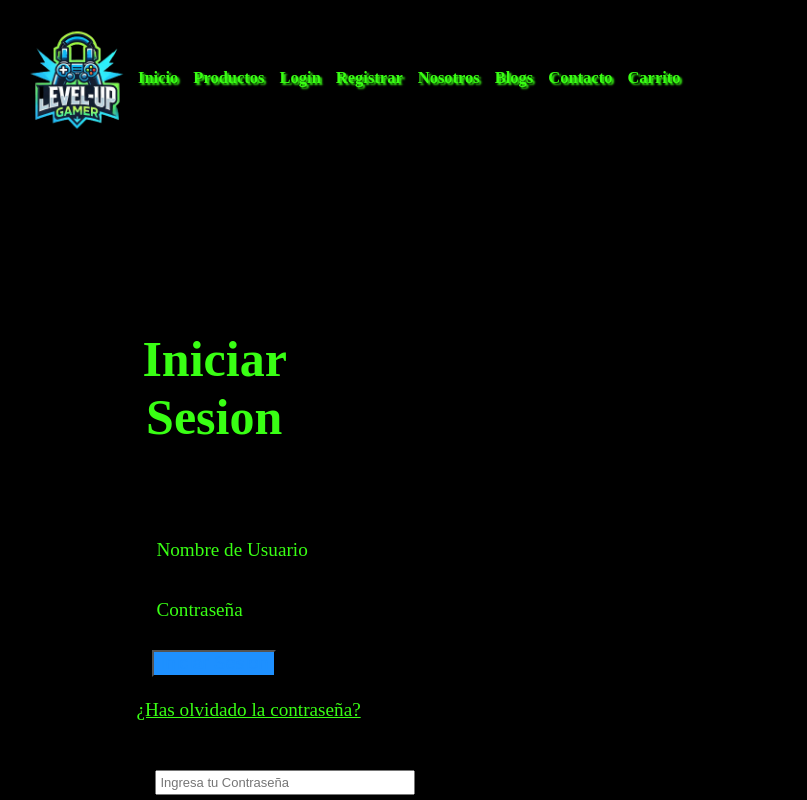
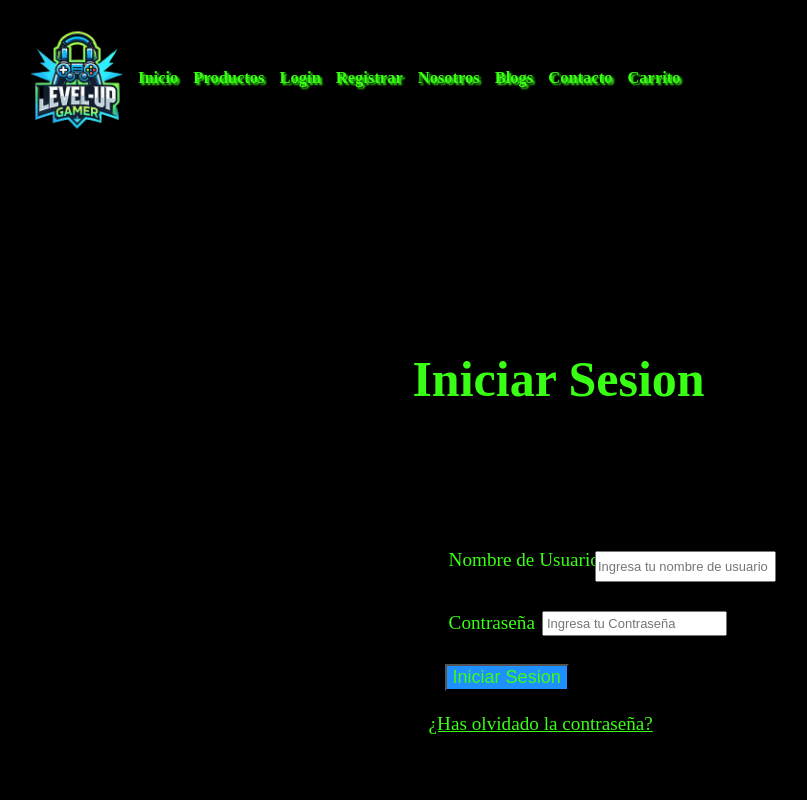
Before and after one commit to javithox/proyecto-full-stack2.1, a React (Vite) app in the folder vite-project/: page /login in a window 1280 px wide. Shown: the top 800 px of the page, without its empty margins (10-817 px from the left). Built offline with nearby package versions, Linux system fonts and the light colour scheme.

Commit message:
commit20

```diff
--- a/vite-project/src/paginas/Login/Login.css
+++ b/vite-project/src/paginas/Login/Login.css
@@ -1,6 +1,5 @@
 .main-container{
     display: flex;
-
 }
 .main-header{
     display: flex;
@@ -8,17 +7,17 @@
 }
 .contenedor-iniciar{
     display: flex;
-    position: absolute;
+    position: relative;
     top: 200PX;
     align-items: center;
 }
 
 .titulo-iniciar{
     display: flex;
-    position: absolute;
-    top: 10px;
+    position: relative;
+    top: -50px;
     align-items: center;
-    left: 330px;
+    left: 600px;
 }
 .row{
     display: flex;
@@ -34,3 +33,16 @@
     padding: 2px;
     top: 5px;
 }
+.form-control1{
+    display: flex;
+    position: relative;
+    margin: 2px;
+    padding: 2px;
+    top: 5px;
+}
+.form-control2{
+    display: flex;
+    margin: 2px;
+    padding: 2px;
+    top: 5px;
+}
--- a/vite-project/src/paginas/Login/Login.tsx
+++ b/vite-project/src/paginas/Login/Login.tsx
@@ -15,16 +15,16 @@ const Login = () => {
                             <form action="#" method="post" className="p-4 border rounded bg-light shadow-sm">
                                 <div className="mb-3">
                                     <label htmlFor="username" className="form-label">Nombre de Usuario</label>
-                                    <input type="text" id="username" className="form-control" placeholder="Ingresa tu nombre de usuario" required autoComplete="username"/>
+                                    <input type="text" id="username" className="form-control1" placeholder="Ingresa tu nombre de usuario" required autoComplete="username"/>
                                 </div>
 
                                 <div className="mb-3">
                                     <label htmlFor="password" className="form-label">Contraseña</label>
-                                    <input type="password" id="password" name="password" className="form-control" placeholder="Ingresa tu Contraseña" required autoComplete="current-password"/>
+                                    <input type="password" id="password" name="password" className="form-control2" placeholder="Ingresa tu Contraseña" required autoComplete="current-password"/>
                                 </div>
 
                                 <div className="d-grid mb-3">
-                                    <button type="submit" className="btn-btn-primary"style={{backgroundColor: '#1e90ff'}}>Iniciar Sesion</button>
+                                    <button type="submit" className="btn-btn-primary"style={{backgroundColor: '#1e90ff', color:'#39ff14'}}>Iniciar Sesion</button>
                                 </div>
 
                                 <div className="text-center">
```
